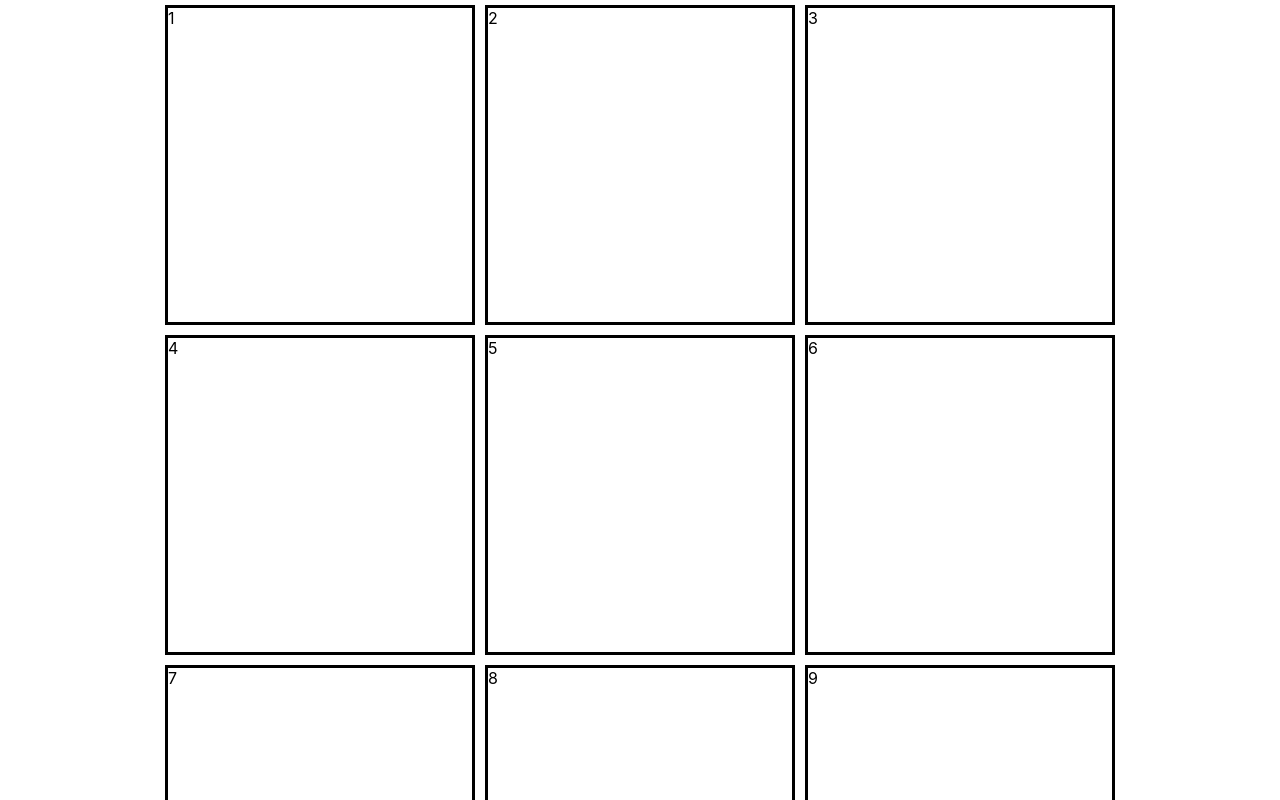
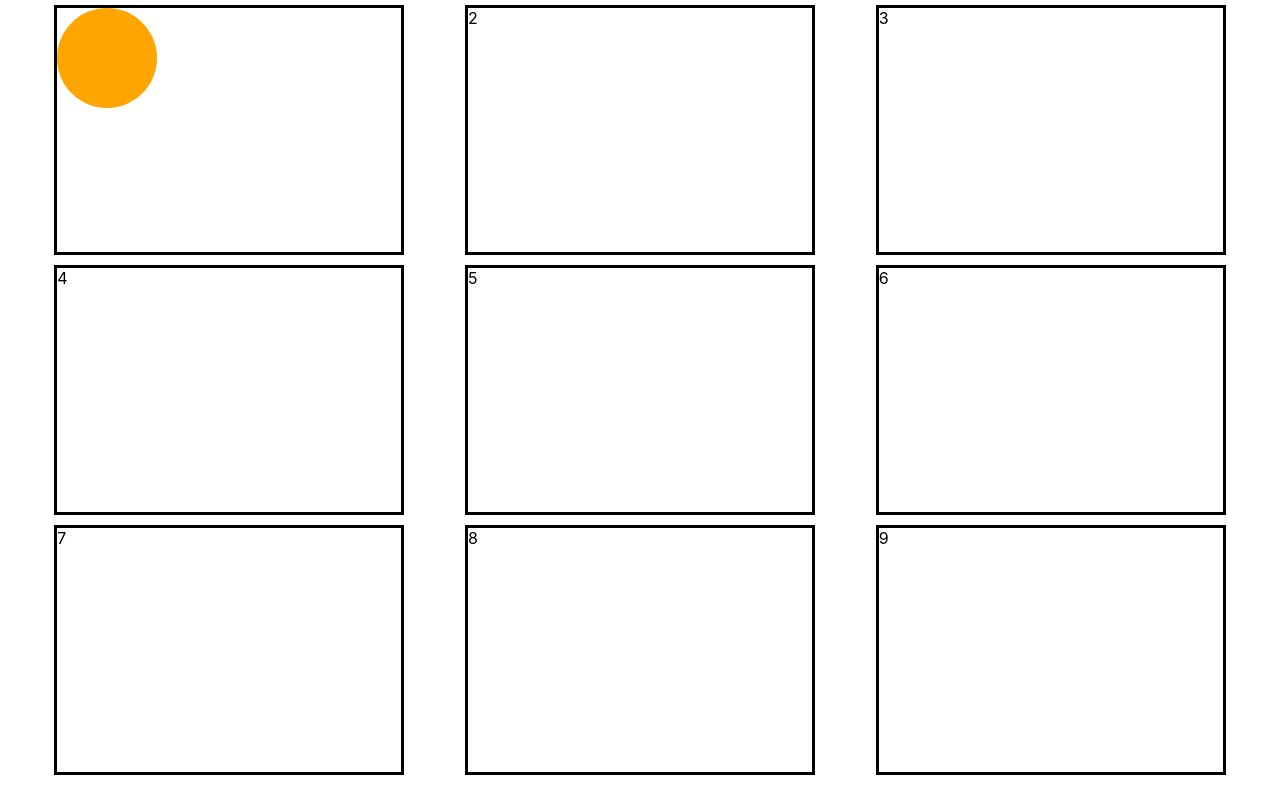
Before and after one commit to Jacoblynch99/react-css-playground, a React (Create React App) app: page / in a window 1280 px wide. Shown: the top 800 px of the page. Built offline with nearby package versions, Linux system fonts and the light colour scheme.

Commit message:
setting up first graphic

```diff
--- a/src/components/UserLanding.js
+++ b/src/components/UserLanding.js
@@ -16,95 +16,151 @@ import {
     Grid,
 } from '@material-ui/core'
 import React, { useState } from 'react'
+import useStyles from '../style'
 
 const UserLanding = (props) => {
+    const classes = useStyles()
+    console.log(classes)
     return (
+        <Container maxWidth="lg">
             <Grid
                 container
                 direction="row"
                 justify="center"
                 alignItems="center"
-            style={{ width: '100vw', height: '100vh' }}
+                style={{
+                    justifyContent: 'center',
+                }}
             >
                 <Grid
                     item
-                xs={3}
+                    xs={4}
                     container
                     direction="column"
-                style={{ width: '25vw' }}
+                    justify="center"
+                    alignItems="center"
                 >
                     <Grid
                         item
-                    style={{ height: '40vh', borderStyle: 'solid', margin: 5 }}
+                        style={{
+                            width: '350px',
+                            height: '250px',
+                            borderStyle: 'solid',
+                            margin: 5,
+                        }}
                     >
-                    1 {/* Add css graphic here */}
+                        <div className={classes.ball}></div>
+                        {/* Orange bouncing ball */}
                     </Grid>
                     <Grid
                         item
-                    style={{ height: '40vh', borderStyle: 'solid', margin: 5 }}
+                        style={{
+                            width: '350px',
+                            height: '250px',
+                            borderStyle: 'solid',
+                            margin: 5,
+                        }}
                     >
                         4 {/* Add css graphic here */}
                     </Grid>
                     <Grid
                         item
-                    style={{ height: '40vh', borderStyle: 'solid', margin: 5 }}
+                        style={{
+                            width: '350px',
+                            height: '250px',
+                            borderStyle: 'solid',
+                            margin: 5,
+                        }}
                     >
                         7 {/* Add css graphic here */}
                     </Grid>
                 </Grid>
                 <Grid
                     item
-                xs={3}
+                    xs={4}
                     container
                     direction="column"
-                style={{ width: '25vw' }}
+                    justify="center"
+                    alignItems="center"
                 >
                     <Grid
                         item
-                    style={{ height: '40vh', borderStyle: 'solid', margin: 5 }}
+                        style={{
+                            width: '350px',
+                            height: '250px',
+                            borderStyle: 'solid',
+                            margin: 5,
+                        }}
                     >
                         2 {/* Add css graphic here */}
                     </Grid>
                     <Grid
                         item
-                    style={{ height: '40vh', borderStyle: 'solid', margin: 5 }}
+                        style={{
+                            width: '350px',
+                            height: '250px',
+                            borderStyle: 'solid',
+                            margin: 5,
+                        }}
                     >
                         5 {/* Add css graphic here */}
                     </Grid>
                     <Grid
                         item
-                    style={{ height: '40vh', borderStyle: 'solid', margin: 5 }}
+                        style={{
+                            width: '350px',
+                            height: '250px',
+                            borderStyle: 'solid',
+                            margin: 5,
+                        }}
                     >
                         8 {/* Add css graphic here */}
                     </Grid>
                 </Grid>
                 <Grid
                     item
-                xs={3}
+                    xs={4}
                     container
                     direction="column"
-                style={{ width: '25vw' }}
+                    justify="center"
+                    alignItems="center"
                 >
                     <Grid
                         item
-                    style={{ height: '40vh', borderStyle: 'solid', margin: 5 }}
+                        style={{
+                            width: '350px',
+                            height: '250px',
+                            borderStyle: 'solid',
+                            margin: 5,
+                        }}
                     >
                         3 {/* Add css graphic here */}
                     </Grid>
                     <Grid
                         item
-                    style={{ height: '40vh', borderStyle: 'solid', margin: 5 }}
+                        style={{
+                            width: '350px',
+                            height: '250px',
+                            borderStyle: 'solid',
+                            margin: 5,
+                        }}
                     >
                         6 {/* Add css graphic here */}
                     </Grid>
                     <Grid
                         item
-                    style={{ height: '40vh', borderStyle: 'solid', margin: 5 }}
+                        style={{
+                            width: '350px',
+                            height: '250px',
+                            borderStyle: 'solid',
+                            margin: 5,
+                        }}
                     >
                         9 {/* Add css graphic here */}
                     </Grid>
                 </Grid>
             </Grid>
+        </Container>
     )
 }
 
--- a/src/style.js
+++ b/src/style.js
@@ -1,15 +1,20 @@
 import { makeStyles } from '@material-ui/core/styles'
 
 const useStyles = makeStyles({
-    avatarIcon: {
-        margin: 10,
-        flexGrow: 1,
+    ball: {
+        width: '100px',
+        height: '100px',
+        backgroundColor: 'orange',
+        borderRadius: '50%',
+        animation: '$bounce 3000ms 1',
     },
-    navTitle: {
-        flexGrow: 1,
-    },
-    menuIconStyle: {
-        margin: 10,
+    '@keyframes bounce': {
+        '0%': {
+            transform: 'translate3d(0, 0, 0)',
+        },
+        '100%': {
+            transform: 'translate3d(0, 150px, 0)',
+        },
     },
 })
 
```
Also changed, not shown: src/styles.css (added, +16 -0 lines), src/App.css (deleted). Lines whose indentation alone changed are shown as unchanged.
